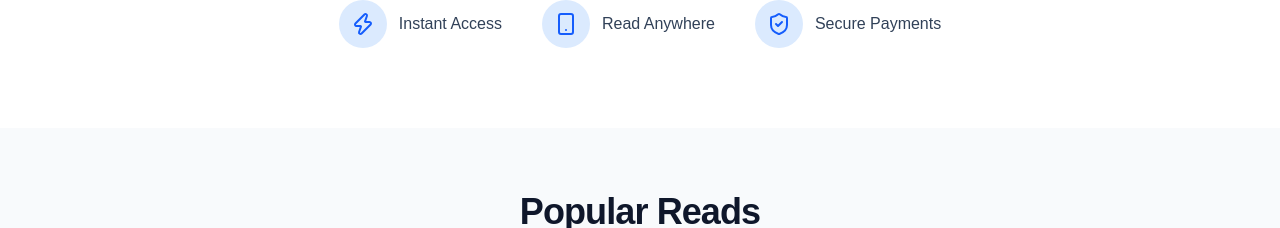
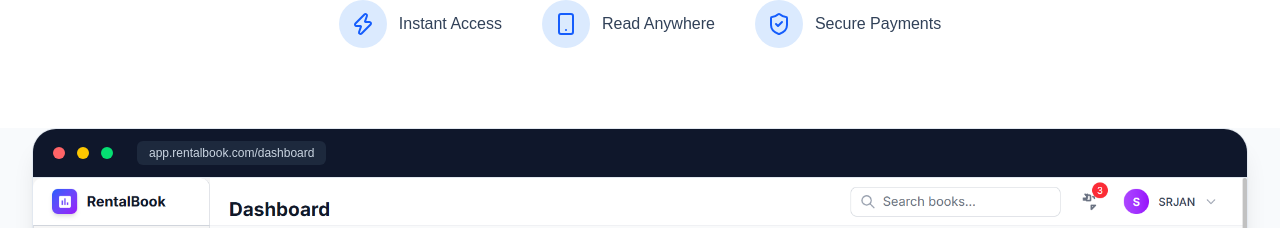
Before and after one commit to SRAJAN-00/rentalbook, a Next.js app: page / in a window 1280 px wide. Shown: the part 616-844 px from the top of the page. Built offline with nearby package versions, Linux system fonts and the light colour scheme; no server answers.

Commit message:
Add dashboard preview section below hero

```diff
--- a/app/components/LandingPage.tsx
+++ b/app/components/LandingPage.tsx
@@ -1,5 +1,6 @@
 "use client";
 
+import Image from "next/image";
 import Link from "next/link";
 import { dummyBooks } from "../../data/books";
 import BookCover from "./BookCover";
@@ -20,6 +21,29 @@ export default function LandingPage() {
   return (
     <div className="min-h-screen bg-slate-50 text-slate-950">
       <Hero />
+
+      <section className="mx-auto max-w-7xl px-4 pb-6 sm:px-6 lg:px-8">
+        <div className="overflow-hidden rounded-3xl border border-slate-200 bg-white shadow-xl">
+          <div className="flex items-center gap-3 border-b border-slate-200 bg-slate-900 px-5 py-3">
+            <span className="h-3 w-3 rounded-full bg-red-400" />
+            <span className="h-3 w-3 rounded-full bg-yellow-400" />
+            <span className="h-3 w-3 rounded-full bg-green-400" />
+            <div className="ml-3 rounded-md bg-slate-800 px-3 py-1 text-xs text-slate-300">
+              app.rentalbook.com/dashboard
+            </div>
+          </div>
+          <div className="relative aspect-[16/9] w-full">
+            <Image
+              src="/image.png"
+              alt="RentalBook dashboard preview"
+              fill
+              priority
+              sizes="(max-width: 1280px) 100vw, 1280px"
+              className="object-cover object-top"
+            />
+          </div>
+        </div>
+      </section>
 
       <main>
         <section className="mx-auto max-w-7xl px-4 py-16 sm:px-6 lg:px-8">
```
Also changed, not shown: public/image.png (added).
